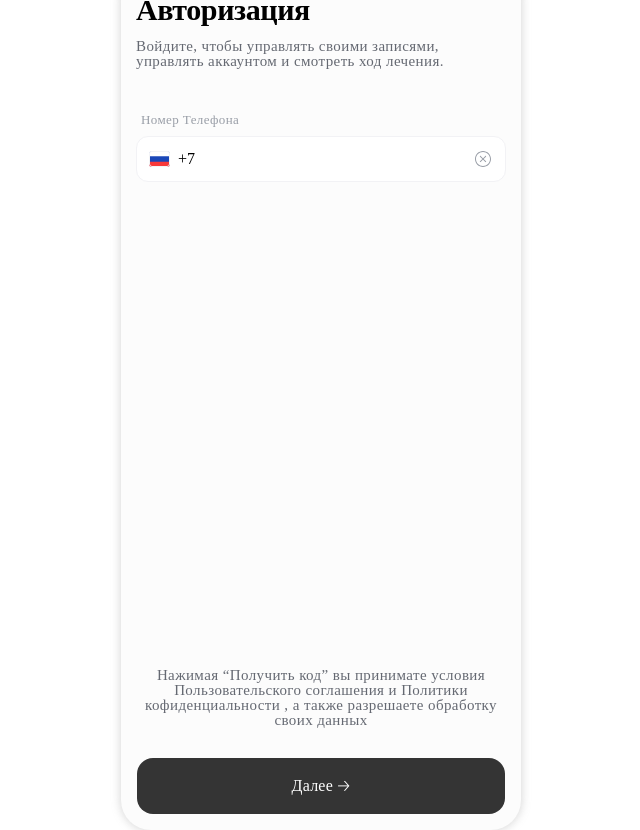
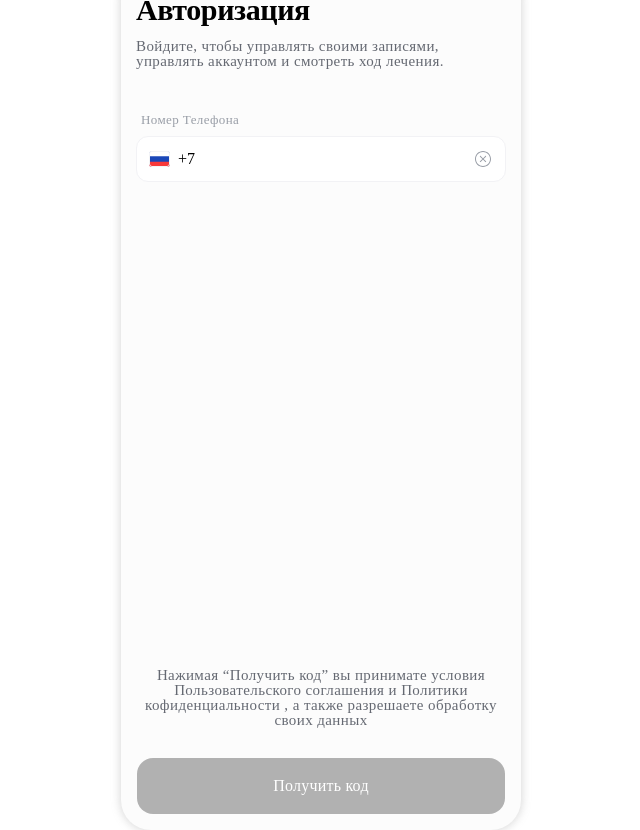
Before and after one commit to AmozasXleb/VR-test-task, a React (Vite) app: page /login in a window 1280 px wide. Shown: the whole page, without its empty margins (319-959 px from the left). Built offline with nearby package versions, Linux system fonts and the light colour scheme; a web font is replaced by a local one.

Commit message:
доработка страниц

```diff
--- a/src/pages/LogInPage/LogIn.tsx
+++ b/src/pages/LogInPage/LogIn.tsx
@@ -4,6 +4,7 @@ import "./css.css";
 export function LogIn() {
   const telDiv = useRef<HTMLDivElement>(null);
   const telInput = useRef<HTMLInputElement>(null);
+  const telBut = useRef<HTMLButtonElement>(null);
 
   const onFocus = () => {
     if (telDiv.current) {
@@ -20,6 +21,36 @@ export function LogIn() {
   const clearInput = () => {
     if (telInput.current) {
       telInput.current.value = "";
+    }
+    if (telBut.current) {
+      telBut.current.disabled = true;
+      telBut.current.style.background = "#2d2d2d5c";
+    }
+  };
+
+  const telChange = () => {
+    if (telInput.current) {
+      const numbers = telInput.current.value.replace(/\D/g, "");
+
+      let formatted = "";
+      if (numbers.length > 0) formatted += numbers.slice(0, 3);
+      if (numbers.length > 3) formatted += " " + numbers.slice(3, 6);
+      if (numbers.length > 6) formatted += " " + numbers.slice(6, 8);
+      if (numbers.length > 8) formatted += " " + numbers.slice(8, 10);
+
+      telInput.current.value = formatted;
+
+      if (telInput.current.value !== "") {
+        if (telBut.current) {
+          telBut.current.disabled = false;
+          telBut.current.style.background = "#2d2d2d";
+        }
+      } else {
+        if (telBut.current) {
+          telBut.current.disabled = true;
+          telBut.current.style.background = "#2d2d2d5c";
+        }
+      }
     }
   };
 
@@ -40,7 +71,13 @@ export function LogIn() {
             <div ref={telDiv}>
               <img src="../src/assets/ru_flag.svg" alt="Ru" />
               <span>+7</span>
-              <input type="tel" ref={telInput} onFocus={onFocus} onBlur={onBlur} />
+              <input
+                type="tel"
+                ref={telInput}
+                onFocus={onFocus}
+                onBlur={onBlur}
+                onChange={telChange}
+              />
               <button onClick={clearInput}>
                 <img src="../src/assets/delete_icon.svg" alt="Очистить" />
               </button>
@@ -55,7 +92,9 @@ export function LogIn() {
             <span>Политики кофиденциальности</span> , а также разрешаете
             обработку своих данных
           </p>
-          <button className="next">Далее 🡢</button>
+          <button className="next" ref={telBut} disabled={true}>
+            Получить код
+          </button>
         </div>
       </div>
     </main>
--- a/src/pages/LogInPage/css.css
+++ b/src/pages/LogInPage/css.css
@@ -143,3 +143,20 @@ font-family: SFPR;
 {
     font-family: SFPR;
 }
+
+.next
+{
+    background: #2d2d2d5c;
+        font-size: 16px;
+    line-height: 21.79px;
+    letter-spacing: 0.22px;
+    text-align: center;
+    vertical-align: middle;
+    color: white;
+    font-family: SFPR;
+    height: 56px;
+    width: 100%;
+    font-weight: 500;
+    border-radius: 16px;
+    border: none;
+}
--- a/src/pages/MainPage/MainPage.tsx
+++ b/src/pages/MainPage/MainPage.tsx
@@ -1,4 +1,4 @@
-import './css.css'
+import '../MainPage/css.css'
 
 export function MainPage() {
   return (
--- a/src/pages/StartPage/Start.tsx
+++ b/src/pages/StartPage/Start.tsx
@@ -1,4 +1,4 @@
-import "./css.css";
+import "../StartPage/css.css";
 
 export function Start() {
   return (
@@ -47,7 +47,7 @@ export function Start() {
           <div id="f3">*</div>
         </div>
         <div className="button-cont">
-          <button className="next">Далее 🡢</button>
+          <button className="next-but">Далее 🡢</button>
         </div>
       </div>
     </main>
--- a/src/pages/StartPage/css.css
+++ b/src/pages/StartPage/css.css
@@ -91,7 +91,7 @@ main{
     padding: 16px;
 }
 
-.next
+.next-but
 {
     font-size: 16px;
     line-height: 21.79px;
```
